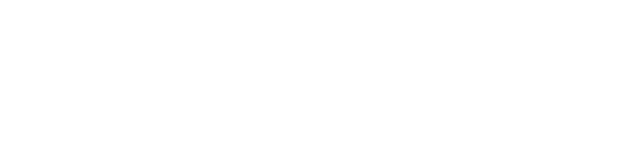
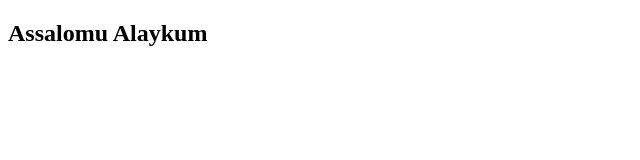
Before and after one commit to saidolimgulomov/workingwithgit, a plain HTML site: page index.html in a window 1280 px wide. Shown: the whole page, without its empty margins (0-640 px from the left). Drawn offline with Linux system fonts and the light colour scheme.

Commit message:
adding new line

```diff
--- a/index.html
+++ b/index.html
@@ -7,6 +7,6 @@
     <title>Document</title>
 </head>
 <body>
-
+    <h2>Assalomu Alaykum</h2>
 </body>
 </html>
```
